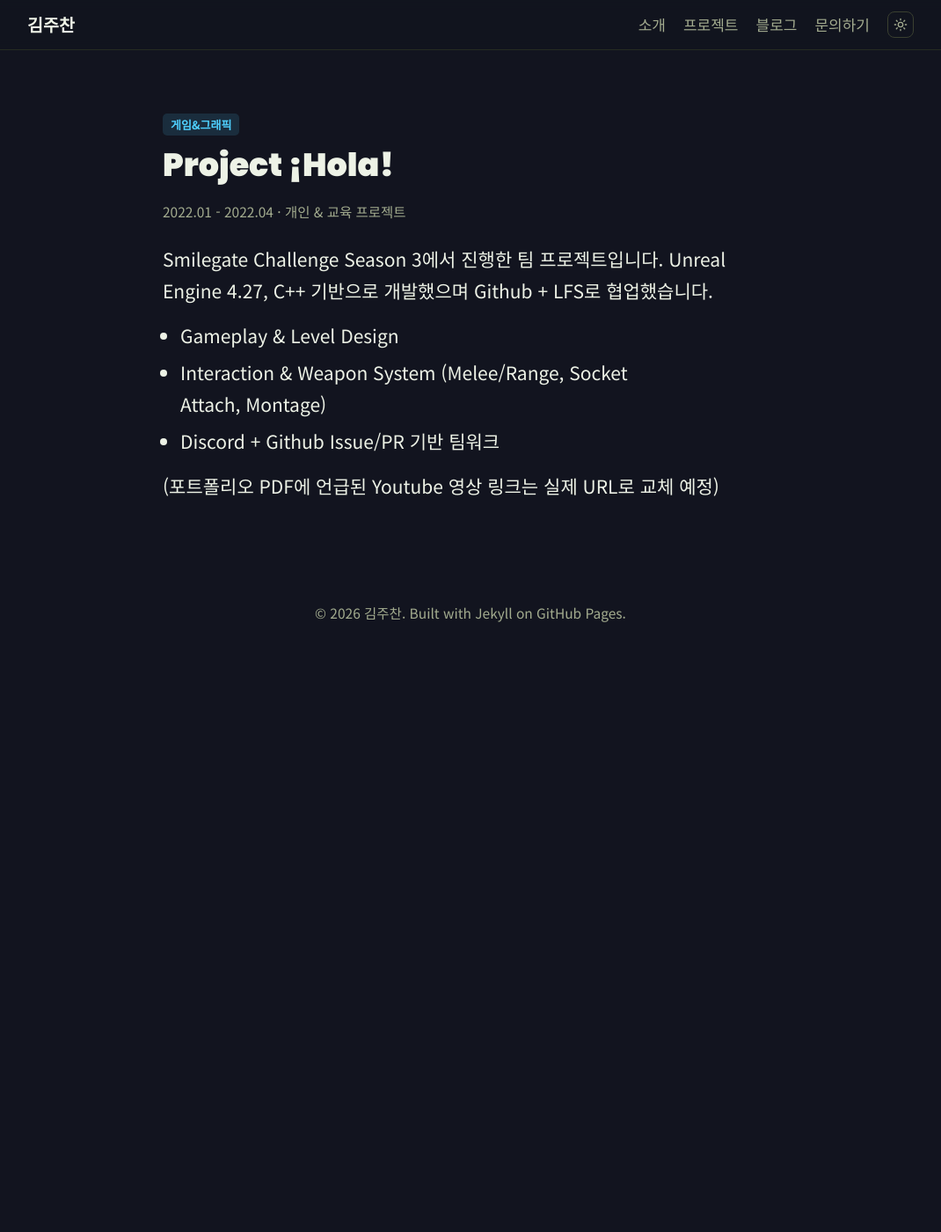
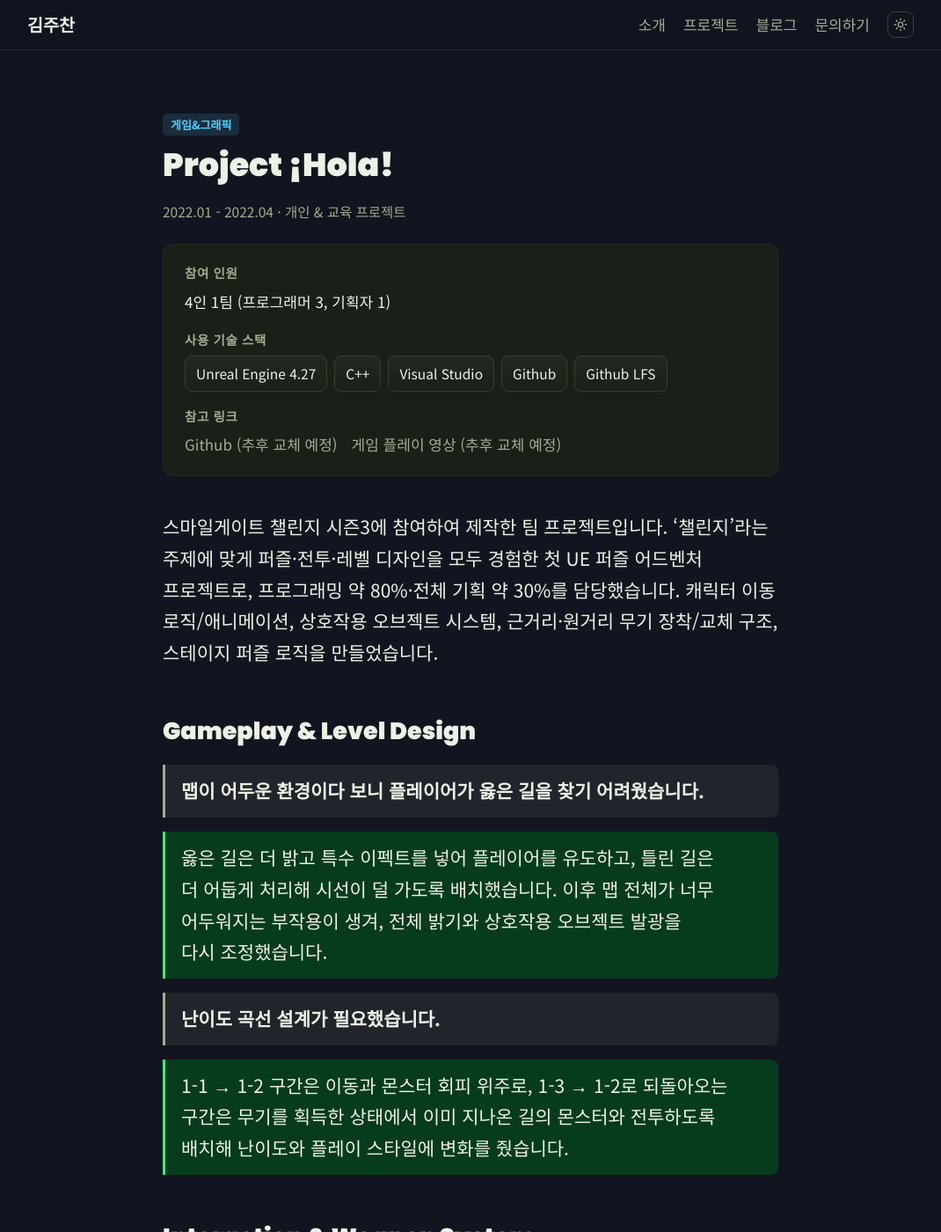
Before and after one commit to skamo3/skamo3.github.io, a Jekyll site: the page built from _projects/project-hola.md, in a window 1280 px wide and 1400 px high. Shown: the whole window at 88% size, without its empty margins (105-1175 px from the left). Built offline with Jekyll 4.4.1, drawn with Linux system fonts in a browser that asks for light colours; some of the changed text lies outside the part shown.

Commit message:
Project Hola / Engine-SIU 콘텐츠 보강
포트폴리오 PDF 실측 내용 반영: Project Hola에 Gameplay & Level Design /
Interaction & Weapon System / Teamwork 문제-해결 섹션 추가. Engine-SIU에
주차별 진행 내역, 총 31명 협업, 오버엔지니어링 회고 추가.

```diff
--- a/_projects/project-hola.md
+++ b/_projects/project-hola.md
@@ -4,13 +4,56 @@
 category: game-graphics
 period: "2022.01 - 2022.04"
 order: 3
-summary: "Smilegate Challenge Season 3 · UE4.27 기반 팀 프로젝트"
+summary: "Smilegate Challenge Season 3 · UE4.27 기반 퍼즐 어드벤처 팀 프로젝트"
+team: "4인 1팀 (프로그래머 3, 기획자 1)"
+stack: ["Unreal Engine 4.27", "C++", "Visual Studio", "Github", "Github LFS"]
+links:
+  - label: "Github"
+    url: ""
+  - label: "게임 플레이 영상"
+    url: ""
 ---
 
-Smilegate Challenge Season 3에서 진행한 팀 프로젝트입니다. Unreal Engine 4.27, C++ 기반으로 개발했으며 Github + LFS로 협업했습니다.
+스마일게이트 챌린지 시즌3에 참여하여 제작한 팀 프로젝트입니다. '챌린지'라는 주제에 맞게 퍼즐·전투·레벨 디자인을 모두 경험한 첫 UE 퍼즐 어드벤처 프로젝트로, 프로그래밍 약 80%·전체 기획 약 30%를 담당했습니다. 캐릭터 이동 로직/애니메이션, 상호작용 오브젝트 시스템, 근거리·원거리 무기 장착/교체 구조, 스테이지 퍼즐 로직을 만들었습니다.
 
-- Gameplay & Level Design
-- Interaction & Weapon System (Melee/Range, Socket Attach, Montage)
-- Discord + Github Issue/PR 기반 팀워크
+## Gameplay & Level Design
 
-(포트폴리오 PDF에 언급된 Youtube 영상 링크는 실제 URL로 교체 예정)
+**맵이 어두운 환경이다 보니 플레이어가 옳은 길을 찾기 어려웠습니다.**
+{: .problem}
+
+옳은 길은 더 밝고 특수 이펙트를 넣어 플레이어를 유도하고, 틀린 길은 더 어둡게 처리해 시선이 덜 가도록 배치했습니다. 이후 맵 전체가 너무 어두워지는 부작용이 생겨, 전체 밝기와 상호작용 오브젝트 발광을 다시 조정했습니다.
+{: .solution}
+
+**난이도 곡선 설계가 필요했습니다.**
+{: .problem}
+
+1-1 → 1-2 구간은 이동과 몬스터 회피 위주로, 1-3 → 1-2로 되돌아오는 구간은 무기를 획득한 상태에서 이미 지나온 길의 몬스터와 전투하도록 배치해 난이도와 플레이 스타일에 변화를 줬습니다.
+{: .solution}
+
+## Interaction & Weapon System
+
+**상호작용 오브젝트를 개별 클래스로 구현하면 공통 작업을 매번 반복해야 했습니다.**
+{: .problem}
+
+`InteractBase` 클래스를 상속하는 구조로 캐릭터 상호작용과 키 입력에 따른 기본 동작을 통합했습니다. 간단한 동작은 코드를 거치지 않고 Blueprint로도 만들 수 있게 해 빠른 구현을 지원했습니다.
+{: .solution}
+
+**다양한 형태의 무기와 근접 무기별 콤보 동작을 구현해야 했습니다.**
+{: .problem}
+
+StaticMesh의 Socket을 이용해 Attach 로직을 만들고, 무기별로 Melee/Range를 설정할 수 있는 옵션을 제공했습니다. Montage 시스템으로 장착/해제 애니메이션과 콤보 애니메이션 세팅을 지원했습니다.
+{: .solution}
+
+## Teamwork
+
+**코로나와 먼 거리로 인해 대면 미팅이 제한적이었습니다.**
+{: .problem}
+
+Discord로 정기 회의와 코어 타임 상시 접속 체계를 만들어 지연 없이 피드백을 주고받았고, Github Issue로 작업과 버그를 세세하게 트래킹했습니다.
+{: .solution}
+
+**언리얼 엔진을 처음 써보면서 2달 안에 게임을 완성해야 했습니다.**
+{: .problem}
+
+첫 주에 기본적인 엔진 사용법을 익히고 이후 필요할 때마다 정보를 찾아가며 핵심 로직부터 빠르게 구현했습니다. 각자 학습한 내용을 Discord에 기록해 서로의 학습을 공유하고 팔로우업하는 문화를 만들었습니다.
+{: .solution}
```
Also changed, not shown: _projects/engine-siu.md (+17 -7 lines).
